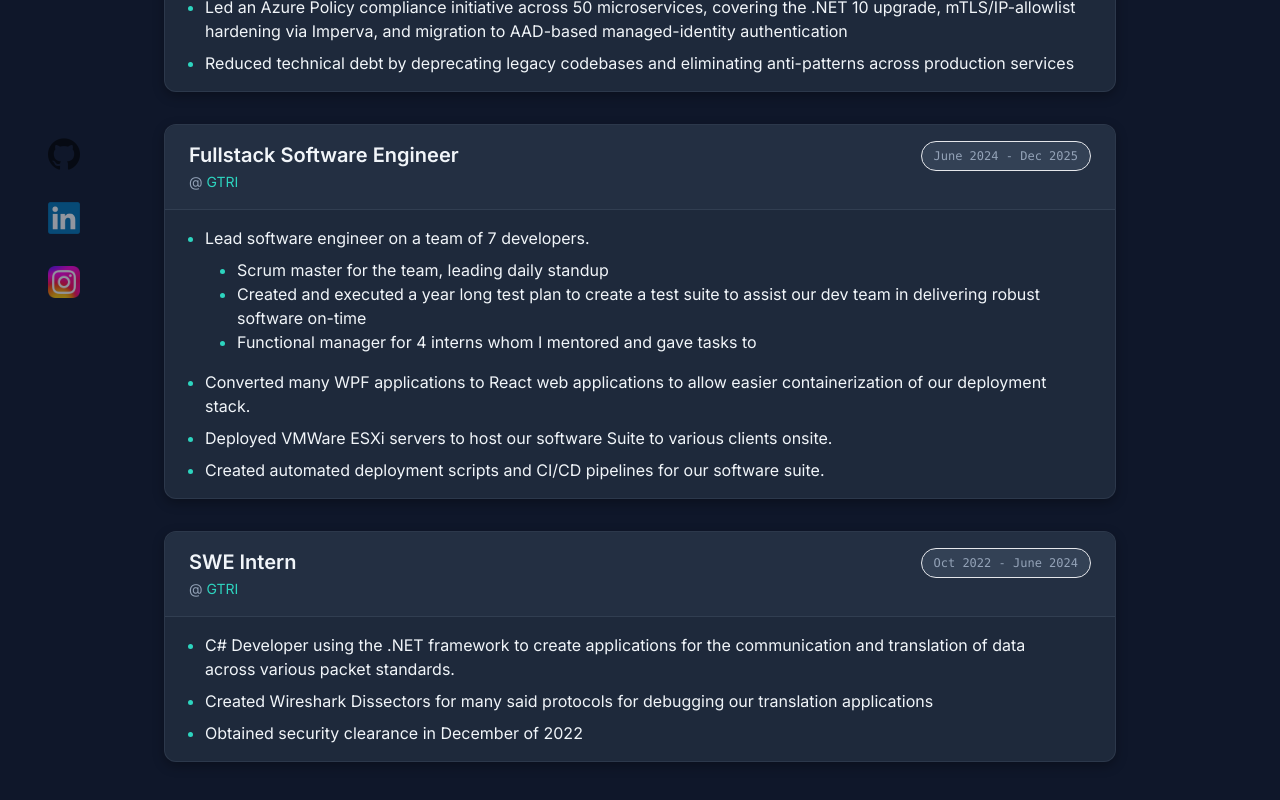
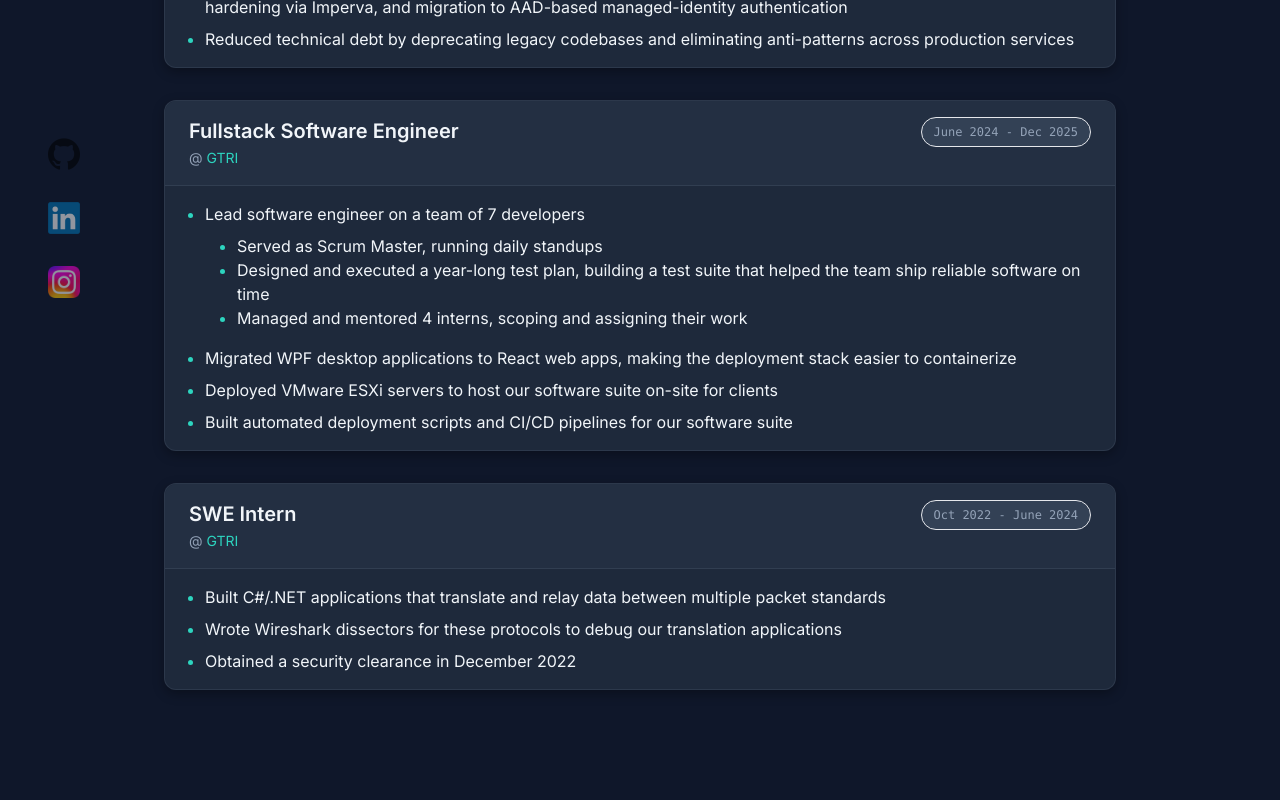
Before and after one commit to tanndlin/Portfolio, a Next.js app: page /experience in a window 1280 px wide. Shown: the part 430-1230 px from the top of the page. Built offline with nearby package versions, Linux system fonts and the light colour scheme.

Commit message:
Cleanup wording

```diff
--- a/src/views/experience/ExperiencePage.tsx
+++ b/src/views/experience/ExperiencePage.tsx
@@ -15,9 +15,8 @@ const ExperiencePage = () => {
                 date={'Dec 2025 - Present'}
             >
                 <li>
-                    Utilized Checkmarx SAST/SCA tools to triage and fix PCI
-                    related security vulnerabilities across 50 Azure
-                    microservices
+                    Triaged and fixed PCI-related security vulnerabilities
+                    across 50 Azure microservices using Checkmarx SAST/SCA
                 </li>
                 <li>
                     Migrated 2 million+ user accounts from Oracle to Microsoft
@@ -43,33 +42,31 @@ const ExperiencePage = () => {
                 date={'June 2024 - Dec 2025'}
             >
                 <li>
-                    Lead software engineer on a team of 7 developers.
+                    Lead software engineer on a team of 7 developers
                     <ul className="mt-2 mb-4 ml-8 list-disc">
+                        <li>Served as Scrum Master, running daily standups</li>
                         <li>
-                            Scrum master for the team, leading daily standup
+                            Designed and executed a year-long test plan,
+                            building a test suite that helped the team ship
+                            reliable software on time
                         </li>
                         <li>
-                            Created and executed a year long test plan to create
-                            a test suite to assist our dev team in delivering
-                            robust software on-time
-                        </li>
-                        <li>
-                            Functional manager for 4 interns whom I mentored and
-                            gave tasks to
+                            Managed and mentored 4 interns, scoping and
+                            assigning their work
                         </li>
                     </ul>
                 </li>
                 <li>
-                    Converted many WPF applications to React web applications to
-                    allow easier containerization of our deployment stack.
+                    Migrated WPF desktop applications to React web apps, making
+                    the deployment stack easier to containerize
                 </li>
                 <li>
-                    Deployed VMWare ESXi servers to host our software Suite to
-                    various clients onsite.
+                    Deployed VMware ESXi servers to host our software suite
+                    on-site for clients
                 </li>
                 <li>
-                    Created automated deployment scripts and CI/CD pipelines for
-                    our software suite.
+                    Built automated deployment scripts and CI/CD pipelines for
+                    our software suite
                 </li>
             </Experience>
             <Experience
@@ -81,15 +78,14 @@ const ExperiencePage = () => {
                 date={'Oct 2022 - June 2024'}
             >
                 <li className="pr-4">
-                    C# Developer using the .NET framework to create applications
-                    for the communication and translation of data across various
-                    packet standards.
+                    Built C#/.NET applications that translate and relay data
+                    between multiple packet standards
                 </li>
                 <li>
-                    Created Wireshark Dissectors for many said protocols for
-                    debugging our translation applications
+                    Wrote Wireshark dissectors for these protocols to debug our
+                    translation applications
                 </li>
-                <li>Obtained security clearance in December of 2022</li>
+                <li>Obtained a security clearance in December 2022</li>
             </Experience>
         </article>
     );
--- a/src/views/projects/ProjectsPage.tsx
+++ b/src/views/projects/ProjectsPage.tsx
@@ -85,13 +85,14 @@ function ProjectsPage() {
                     </p>
                     <ul className="mt-1 list-disc">
                         <li className="ml-4">
-                            Uses Bounding Volume Hierarchy (BVH) to speed up to
-                            cull faces to speed up rendering.
+                            Bounding Volume Hierarchy (BVH) acceleration
+                            structure that skips faces a ray can't hit, greatly
+                            reducing intersection tests.
                         </li>
                         <li className="ml-4">
-                            Supports object instancing to minimize memory usage,
-                            allowing whole scenes to fit within L1 cache for
-                            maximum performance.
+                            Object instancing reuses mesh data across copies,
+                            keeping memory usage low and improving cache
+                            locality.
                         </li>
                         <li className="ml-4">
                             Supports .obj, .mtl, and .gltf file formats for easy
@@ -104,8 +105,8 @@ function ProjectsPage() {
                             Rayon data-parallel rendering across all cores.
                         </li>
                         <li className="ml-4">
-                            Ships as a clap CLI with live indicatif progress
-                            bars.
+                            Ships as a CLI (clap) with live progress bars
+                            (indicatif).
                         </li>
                     </ul>
                 </Project>
@@ -124,8 +125,8 @@ function ProjectsPage() {
                     }
                 >
                     <p>
-                        Entire e-mail stack hosted on my at-home Linux Server
-                        that I use every day through Thunderbird
+                        My entire email stack, self-hosted on my home Linux
+                        server and used daily through Thunderbird.
                     </p>
                     <hr className="mb-2" />
                     <p>
@@ -169,8 +170,9 @@ function ProjectsPage() {
                     }
                 >
                     <p>
-                        Collects logs from the other services running on my
-                        home server, including my mail and media servers
+                        Collects logs from the services running on my home Linux
+                        server, including MovieHost, my self-hosted media
+                        server.
                     </p>
                     <hr className="mb-2" />
                     <p>
@@ -223,12 +225,12 @@ function ProjectsPage() {
                     <ul className="mt-1 list-disc">
                         <li className="ml-4">
                             Hand-written bencode encoder/decoder and
-                            implementation of the peer wire protocol, with
-                            SHA-1 verification of every downloaded piece.
+                            implementation of the peer wire protocol, with SHA-1
+                            verification of every downloaded piece.
                         </li>
                         <li className="ml-4">
-                            Finds peers through HTTP trackers and the
-                            Mainline DHT (KRPC over UDP).
+                            Finds peers through HTTP trackers and the Mainline
+                            DHT (KRPC over UDP).
                         </li>
                         <li className="ml-4">
                             Downloads from many peers at once, one thread per
@@ -241,8 +243,7 @@ function ProjectsPage() {
                         </li>
                         <li className="ml-4">
                             Docker Compose test setup with a local tracker and
-                            five qBittorrent peers to test against real
-                            clients.
+                            five qBittorrent peers to test against real clients.
                         </li>
                     </ul>
                 </Project>
@@ -292,8 +293,8 @@ function ProjectsPage() {
                 >
                     <ul className="mt-1 list-disc">
                         <li className="ml-4">
-                            Reverse engineered first-party Elgato StreamDeck
-                            software to create a driver of my own.
+                            Reverse-engineered Elgato's first-party Stream Deck
+                            software to write an independent driver.
                         </li>
                         <li className="ml-4">
                             Polls the Stream Deck over raw HID and renders
@@ -328,10 +329,10 @@ function ProjectsPage() {
                     ]}
                 >
                     <p>
-                        A budget tracker app that allows users to keep track of
-                        recurring bills, grocery budgets, and one time expenses.
-                        I was the lead front end eningeer for the website and
-                        helped oversee the development of the expressJS API.
+                        A budgeting app for tracking recurring bills, grocery
+                        budgets, and one-time expenses. I was the lead front-end
+                        engineer for the website and helped oversee development
+                        of the Express.js API.
                     </p>
                 </Project>
 
@@ -346,10 +347,9 @@ function ProjectsPage() {
                     img={'/dynamiCalc-ss.webp'}
                 >
                     <p>
-                        Most calculators have static variables that do not
-                        change after being set. DynamiCalc allows users to
-                        create dynamic variables that change as the user inputs
-                        new values.
+                        Most calculators store variables as fixed values.
+                        DynamiCalc lets users define variables as formulas that
+                        update automatically whenever their inputs change.
                     </p>
                 </Project>
 
@@ -365,10 +365,9 @@ function ProjectsPage() {
                     ]}
                 >
                     <p>
-                        Lead Developer of Lion, a discord bot developed in
-                        TypeScript with over 30 contributors. Helps manage the
-                        UCF CS Discord, making the life of the average user and
-                        moderator easier, serving <b>14,000+</b> users.
+                        Lead developer of Lion, a TypeScript Discord bot with
+                        30+ contributors that helps users and moderators manage
+                        the UCF CS Discord server, serving <b>14,000+</b> users.
                     </p>
                 </Project>
             </div>
```
